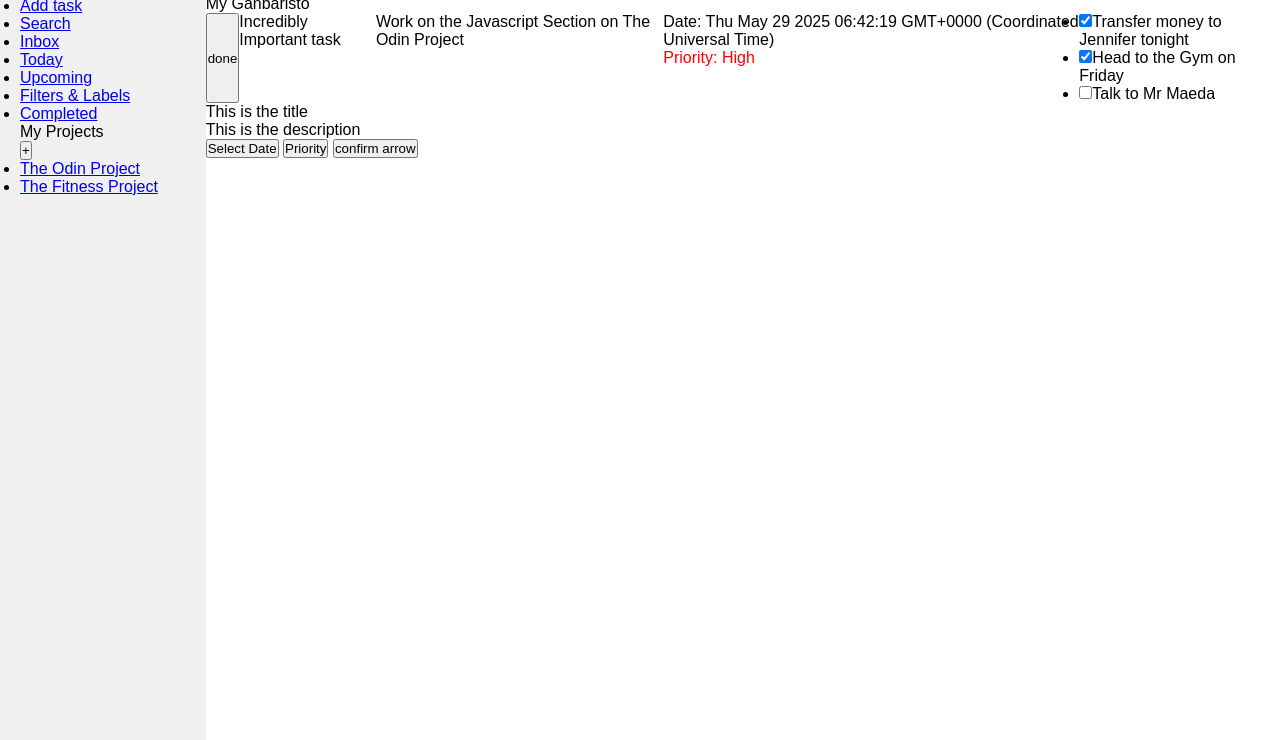
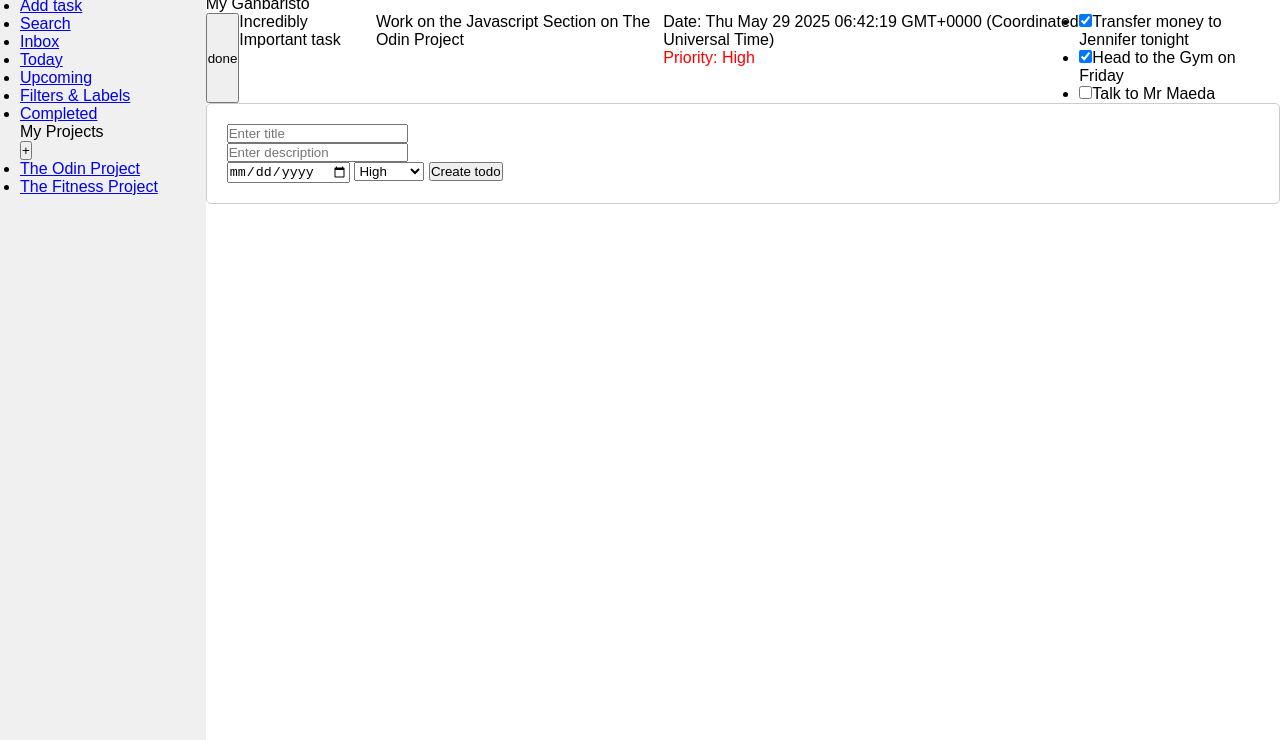
Before and after one commit to SK-2022/Ganbaristo, a website built with webpack: page src/templates/template.html in a window 1280 px wide. Shown: the part 60-800 px from the top of the page. Built offline with nearby package versions, Linux system fonts and the light colour scheme.

Commit message:
Implement todo creation form with input fields for title, description, date, and priority; update styles for dialog box

```diff
--- a/src/styles/main.css
+++ b/src/styles/main.css
@@ -41,3 +41,9 @@
 .priority-low {
   color: green;
 }
+
+.to-do-list-dialog-box {
+  border: solid 1px #ccc;
+  border-radius: 5px;
+  padding: 20px;
+}
--- a/src/templates/template.html
+++ b/src/templates/template.html
@@ -65,15 +65,24 @@
         </div>
       </div>
       <!-- TO DO LIST INPUT FORM -->
-      <div class="to-do-list-dialog-box">
-        <div class="to-do-list-title-input">This is the title</div>
-        <div class="to-do-list-description-input">This is the description</div>
+       <!-- Add subtasks input area LATER -->
+      <form class="to-do-list-dialog-box">
+        <div class="to-do-list-title-input-container">
+          <input type="text" class="to-do-list-title-input" name="title" placeholder="Enter title">
+        </div>
+        <div class="to-do-list-description-input-container">
+          <input type="text" class="to-do-list-description-input" name="description" placeholder="Enter description" />
+        </div>
         <div class="date-priority-input-and-confirm-container">
-          <button class="to-do-list-date-input">Select Date</button>
-          <button class="to-do-list-priority-input">Priority</button>
-          <button class="confirm-task-button">confirm arrow</button>
+          <input type="date" name="date" class="to-do-list-date-input" />
+          <select name="priority" class="to-do-list-priority-input">
+            <option value="High" data-index="2">High</option>
+            <option value="Medium" data-index="1">Medium</option>
+            <option value="Low" data-index="0">Low</option>
+          </select>
+          <button type="submit" class="create-todo-button">Create todo</button>
         </div>
-      </div>
+      </form>
     </main>
   </body>
 </html>
```
Also changed, not shown: src/dom/events.js (+29 -1 lines).
